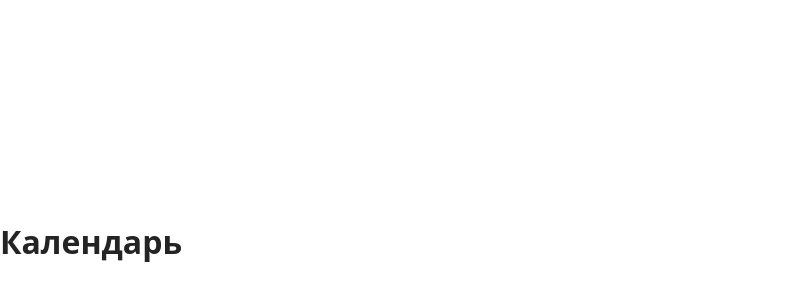
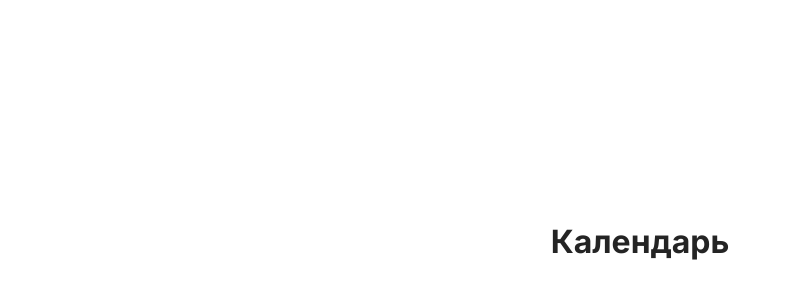
Before and after one commit to AnnaGolmakova/vue-calendar-test, a Vue app: page / in a window 1280 px wide. Shown: the part 158-458 px from the top of the page, without its empty margins (0-789 px from the left). Built offline with nearby package versions, Linux system fonts and the light colour scheme.

Commit message:
Use Inter Font

```diff
--- a/index.html
+++ b/index.html
@@ -5,6 +5,12 @@
     <link rel="icon" type="image/svg+xml" href="/vite.svg" />
     <meta name="viewport" content="width=device-width, initial-scale=1.0" />
     <title>calendar-test-vue</title>
+    <link rel="preconnect" href="https://fonts.googleapis.com" />
+    <link rel="preconnect" href="https://fonts.gstatic.com" crossorigin />
+    <link
+      href="https://fonts.googleapis.com/css2?family=Inter:ital,opsz,wght@0,14..32,100..900;1,14..32,100..900&display=swap"
+      rel="stylesheet"
+    />
   </head>
   <body>
     <div id="app"></div>
--- a/src/style.css
+++ b/src/style.css
@@ -1,5 +1,5 @@
 :root {
-    font-family: system-ui, Avenir, Helvetica, Arial, sans-serif;
+  font-family: "Inter", Helvetica, Arial, sans-serif;
   line-height: 1.5;
   font-weight: 400;
 
@@ -23,7 +23,7 @@
 
 body {
   margin: 0;
-    display: flex;
+  display: grid;
   place-items: center;
   min-width: 320px;
   min-height: 100vh;
```
Lines whose indentation alone changed are shown as unchanged.
